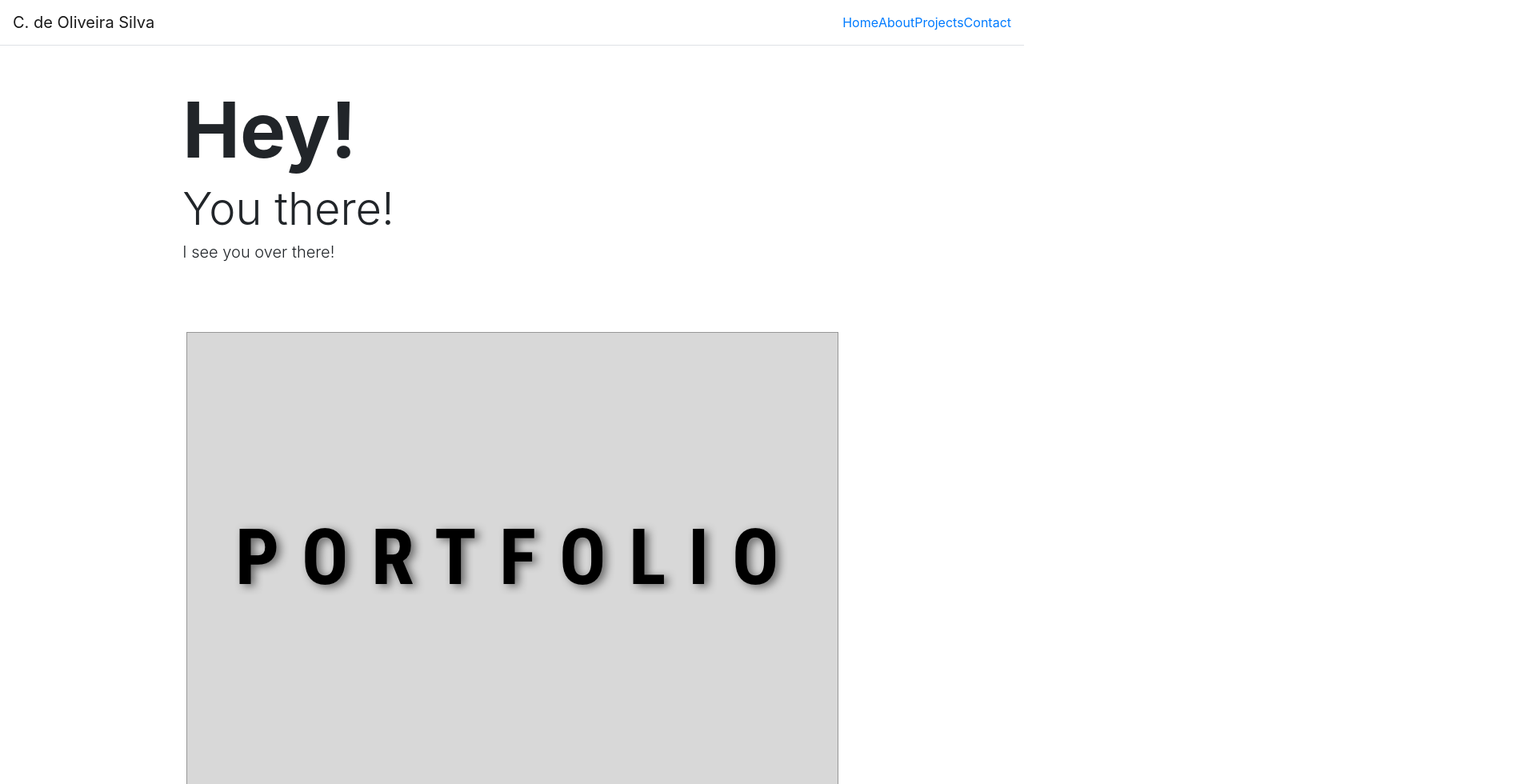
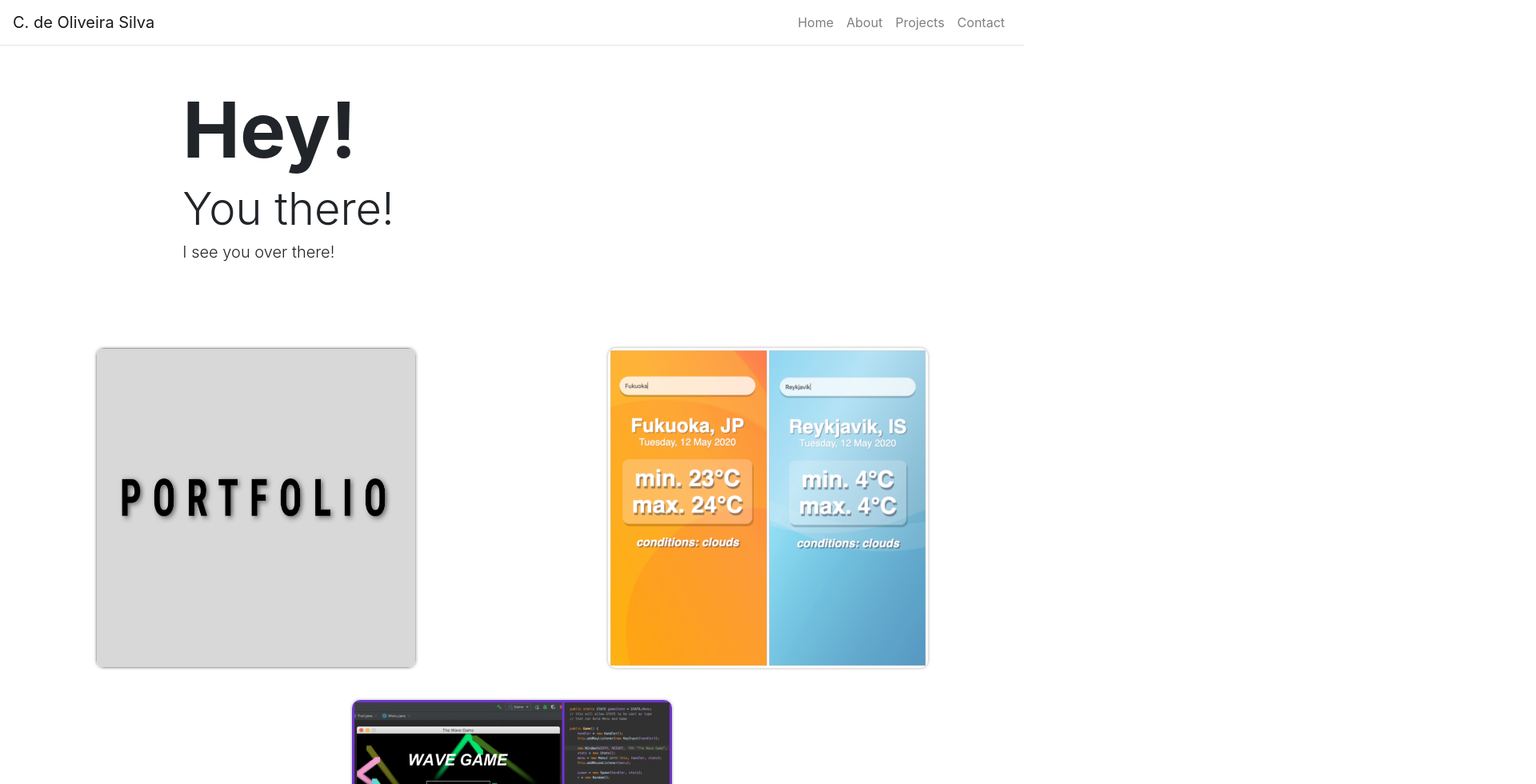
Before and after one commit to cdeoliveirasilva/olivebranch, a React (Create React App) app: page / in a window 1280 px wide. Shown: the top 980 px of the page at 80% size, 1920 px wide, since content can reach past the window. Built offline with nearby package versions, Linux system fonts and the light colour scheme.

Commit message:
Added click event for showing CardInfo, created Content component

```diff
--- a/src/App.js
+++ b/src/App.js
@@ -2,7 +2,7 @@ import React from "react";
 import "./App.css";
 import Home from "./pages/Home";
 import About from "./pages/About";
-import Projects from "./pages/Projects";
+import Content from "./pages/Content";
 import Contact from "./pages/Contact";
 import Navbar from "react-bootstrap/Navbar";
 import { BrowserRouter as Router, Route, Link } from "react-router-dom";
@@ -22,16 +22,16 @@ function App() {
             <Navbar.Toggle className="border-0" aria-controls="navbar-toggle" />
             <Navbar.Collapse id="navbar-toggle">
               <Nav className="ml-auto">
-                <Link classname="nav-link" to="/">
+                <Link className="nav-link" to="/">
                   Home
                 </Link>
-                <Link classname="nav-link" to="/about">
+                <Link className="nav-link" to="/about">
                   About
                 </Link>
-                <Link classname="nav-link" to="/projects">
+                <Link className="nav-link" to="/projects">
                   Projects
                 </Link>
-                <Link classname="nav-link" to="/contact">
+                <Link className="nav-link" to="/contact">
                   Contact
                 </Link>
               </Nav>
@@ -40,7 +40,7 @@ function App() {
 
           <Route exact path="/" component={Home} />
           <Route exact path="/about" component={About} />
-          <Route exact path="/projects" component={Projects} />
+          <Route exact path="/projects" component={Content} />
           <Route exact path="/contact" component={Contact} />
 
           <Footer />
--- a/src/components/Card.js
+++ b/src/components/Card.js
@@ -4,13 +4,20 @@ import CardInfo from "../components/CardInfo";
 
 function Card(props) {
   return (
-    <div>
-      <img className="" src={props.item.imgSrc} alt={props.item.imgSrc} />
+    <div
+      className="d-inline-block p-card"
+      onClick={(e) => props.click(props.item)}
+    >
+      <img
+        className="p-card-img"
+        src={props.item.imgSrc}
+        alt={props.item.imgSrc}
+      />
       {props.item.selected && (
         <CardInfo
           title={props.item.title}
           subTitle={props.item.subTitle}
-          linl={props.item.link}
+          link={props.item.link}
         />
       )}
     </div>
--- a/src/components/CardInfo.js
+++ b/src/components/CardInfo.js
@@ -1,7 +1,19 @@
 import React from "react";
 
+import { useSpring, animated } from "react-spring";
+
 function CardInfo(props) {
-  return <p>Card info works!</p>;
+  const style = useSpring({ opacity: 1, from: { opacity: 0 } });
+
+  return (
+    <animated.div className="p-card-info" style={style}>
+      <p className="p-card-title">{props.title}</p>
+      <p className="p-card-sub">{props.subTitle}</p>
+      <a href={props.link} target="_blank" rel="noopener noreferrer">
+        View
+      </a>
+    </animated.div>
+  );
 }
 
 export default CardInfo;
--- a/src/components/Carousel.js
+++ b/src/components/Carousel.js
@@ -2,12 +2,12 @@ import React from "react";
 
 import Card from "../components/Card";
 
-import Container from "react-bootstrap/Container";
-import Row from "react-bootstrap/Row";
-
 import portfolio from "../assets/images/portfolio.png";
 import weatherapi from "../assets/images/weatherapi.jpg";
 import wavegame from "../assets/images/wavegame.jpg";
+
+import Container from "react-bootstrap/Container";
+import Row from "react-bootstrap/Row";
 
 class Carousel extends React.Component {
   constructor(props) {
@@ -15,23 +15,24 @@ class Carousel extends React.Component {
     this.state = {
       items: [
         {
-          id: 1,
+          id: 0,
           title: "React portfolio",
-          subTitle: "React and Bootstrap based portfolio app",
+          subTitle: "Portfolio app built with React and Bootstrap",
           imgSrc: portfolio,
           link: "https://portfolio.domain.com",
           selected: false,
         },
         {
-          id: 2,
+          id: 1,
           title: "Weather API",
-          subTitle: "React for fetching worldwide weather information",
+          subTitle:
+            "API fetch for worldwide weather information built with React",
           imgSrc: weatherapi,
           link: "https://weatherapi.domain.com",
           selected: false,
         },
         {
-          id: 3,
+          id: 2,
           title: "The Wave Game",
           subTitle: "Level-up game built with Java",
           imgSrc: wavegame,
@@ -42,7 +43,7 @@ class Carousel extends React.Component {
     };
   }
 
-  handleCardClick = (id, card) => {
+  handleCardClick = (id) => {
     let items = [...this.state.items];
 
     items[id].selected = items[id].selected ? false : true;
@@ -63,7 +64,7 @@ class Carousel extends React.Component {
       return (
         <Card
           item={item}
-          onClick={(e) => this.handleCardClick(item.id, e)}
+          click={(e) => this.handleCardClick(item.id, e)}
           key={item.id}
         />
       );
--- a/src/index.css
+++ b/src/index.css
@@ -1,13 +1,39 @@
 body {
   margin: 0;
-  font-family: -apple-system, BlinkMacSystemFont, 'Segoe UI', 'Roboto', 'Oxygen',
-    'Ubuntu', 'Cantarell', 'Fira Sans', 'Droid Sans', 'Helvetica Neue',
+  font-family: -apple-system, BlinkMacSystemFont, "Segoe UI", "Roboto", "Oxygen",
+    "Ubuntu", "Cantarell", "Fira Sans", "Droid Sans", "Helvetica Neue",
     sans-serif;
   -webkit-font-smoothing: antialiased;
   -moz-osx-font-smoothing: grayscale;
 }
 
 code {
-  font-family: source-code-pro, Menlo, Monaco, Consolas, 'Courier New',
+  font-family: source-code-pro, Menlo, Monaco, Consolas, "Courier New",
     monospace;
 }
+
+.p-card {
+  margin: 20px;
+}
+
+.p-card-img {
+  border-radius: 10px;
+  width: 400px;
+  height: 400px;
+  box-shadow: 0px 0px 3px 1px #cccccc;
+}
+
+.p-card-info {
+  margin-top: 10px;
+  min-height: 100px;
+}
+
+.p-card-title {
+  font-size: 24px;
+  margin: 0px;
+}
+
+.p-card-sub {
+  font-size: 16px;
+  margin: 0px;
+}
--- a/src/pages/About.js
+++ b/src/pages/About.js
@@ -1,9 +1,24 @@
 import React from "react";
+import Hero from "../components/Hero";
+import Content from "./Content";
 
-function About() {
+function About(props) {
   return (
     <div>
-      <h1>About me</h1>
+      <Hero
+        className="/"
+        title="Freelance translator, content writer, transcriber"
+      />
+
+      <Content className="/">
+        Multi-skilled and reliable translator and transcriber with almost 2
+        years of professional experience. An enthusiastic learner who's able to
+        absorb new ideas, communicate clearly and effectively with people from
+        all social, cultural and prefessional backgrounds. A linguist with a
+        vast set of skills and a keen eye for detail, who always goes the extra
+        mile. Interested in graphic and web design, web development, e-commerce,
+        nutrition, fitness, nature and travelling.
+      </Content>
     </div>
   );
 }
--- /dev/null
+++ b/src/pages/Content.js
@@ -0,0 +1,16 @@
+import React from "react";
+import Container from "react-bootstrap/Container";
+import Row from "react-bootstrap/Row";
+import Col from "react-bootstrap/Col";
+
+function Content(props) {
+  return (
+    <Container fluid={true}>
+      <Row className="justify-content-center">
+        <Col md={8}>{props.children}</Col>
+      </Row>
+    </Container>
+  );
+}
+
+export default Content;
--- a/src/pages/Home.js
+++ b/src/pages/Home.js
@@ -1,4 +1,5 @@
 import React from "react";
+
 import Hero from "../components/Hero";
 import Carousel from "../components/Carousel";
 
--- a/src/pages/Projects.js
+++ /dev/null
@@ -1,11 +0,0 @@
-import React from "react";
-
-function Projects() {
-  return (
-    <div>
-      <h1>My Projects</h1>
-    </div>
-  );
-}
-
-export default Projects;
```
